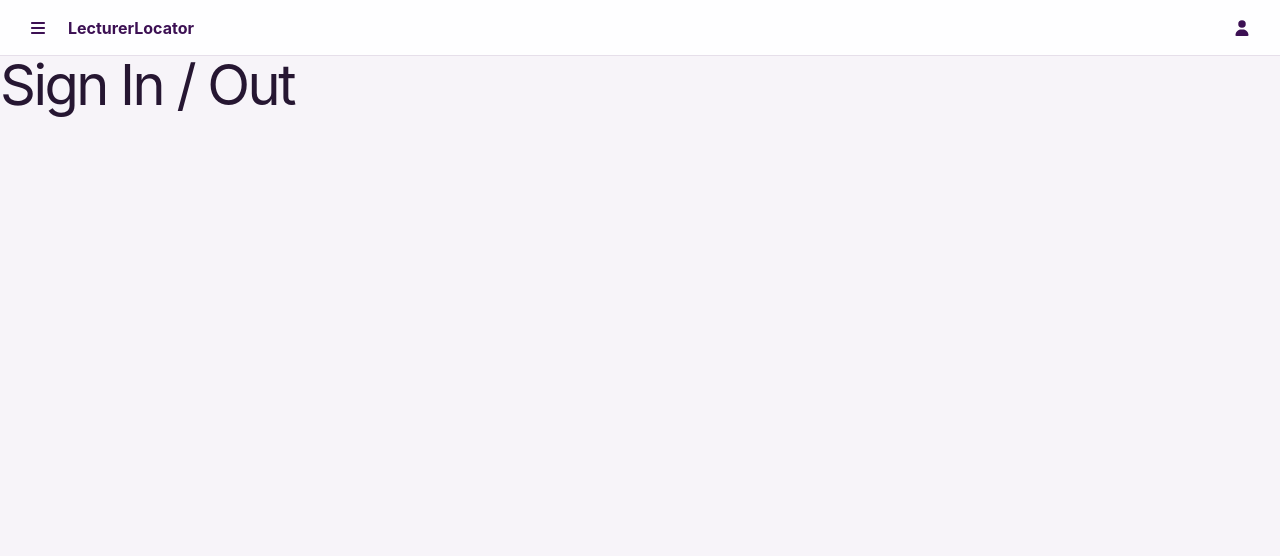
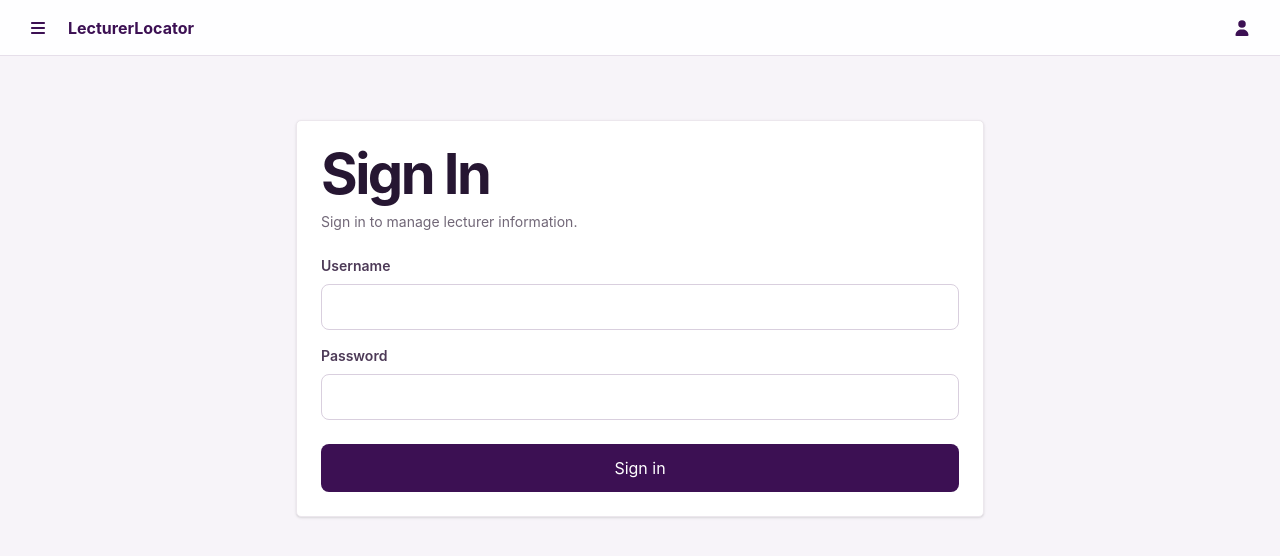
Before and after one commit to Connel101/lecturer-locator, a React (Vite) app in the folder frontend/: page /signin in a window 1280 px wide. Shown: the top 556 px of the page. Built offline with nearby package versions, Linux system fonts and the light colour scheme.

Commit message:
Added front end to to Sign in out page. LecturersInformation has clicker pinter on map and view directions

```diff
--- a/frontend/src/LecturersInformation.tsx
+++ b/frontend/src/LecturersInformation.tsx
@@ -133,11 +133,11 @@ function LecturersInformation() {
           </p>
 
           <div className="flex gap-2">
-          <button className="mt-1 inline-flex items-center gap-1 font-semibold text-[#4b145f] hover:underline">
+          <button className="cursor-pointer mt-1 inline-flex items-center gap-1 font-semibold text-[#4b145f] hover:underline">
           <FontAwesomeIcon icon={faLocationDot} />
             View Map
           </button>
-          <button className="mt-1 inline-flex items-center gap-1 font-semibold text-[#4b145f] hover:underline">
+          <button className="cursor-pointer mt-1 inline-flex items-center gap-1 font-semibold text-[#4b145f] hover:underline">
             <FontAwesomeIcon icon={faDiamondTurnRight} />
               View directions
           </button>
--- a/frontend/src/SignInOut.tsx
+++ b/frontend/src/SignInOut.tsx
@@ -1,8 +1,44 @@
 function SignInOut() {
   return (
-    <div>
-      <h1>Sign In / Out</h1>
-    </div>
+    <main className="page-shell">
+      {/* Lecture's Details */}
+    <section className="overflow-hidden rounded-[5px] border border-[#ece7ed] bg-white shadow-sm md:col-span-1 md:row-span-2">
+      <div className="flex flex-col px-6 pb-6 pt-6">
+        <h1 className="text-2xl font-bold text-[#261632]">Sign In</h1>
+        <p className="mt-2 text-sm text-[#716777]">Sign in to manage lecturer information.</p>
+
+        <form className="mt-6 flex flex-col gap-4">
+          <label className="flex flex-col gap-2 text-sm font-semibold text-[#4d3a57]" htmlFor="username">
+            Username
+            <input
+              id="username"
+              name="username"
+              type="text"
+              autoComplete="username"
+              required
+              className="rounded-lg border border-[#d9cfde] px-4 py-3 font-normal text-[#261632] outline-none focus:border-[#8539b6] focus:ring-2 focus:ring-[#8539b6]/20"
+            />
+          </label>
+
+          <label className="flex flex-col gap-2 text-sm font-semibold text-[#4d3a57]" htmlFor="password">
+            Password
+            <input
+              id="password"
+              name="password"
+              type="password"
+              autoComplete="current-password"
+              required
+              className="rounded-lg border border-[#d9cfde] px-4 py-3 font-normal text-[#261632] outline-none focus:border-[#8539b6] focus:ring-2 focus:ring-[#8539b6]/20"
+            />
+          </label>
+
+          <button type="submit" className="cursor-pointer mt-2 rounded-lg bg-[#3c1053] px-4 py-3 font-bold text-white transition hover:bg-[#54166f]">
+            Sign in
+          </button>
+        </form>
+      </div>
+       </section>
+      </main>
   )
 }
 
```
